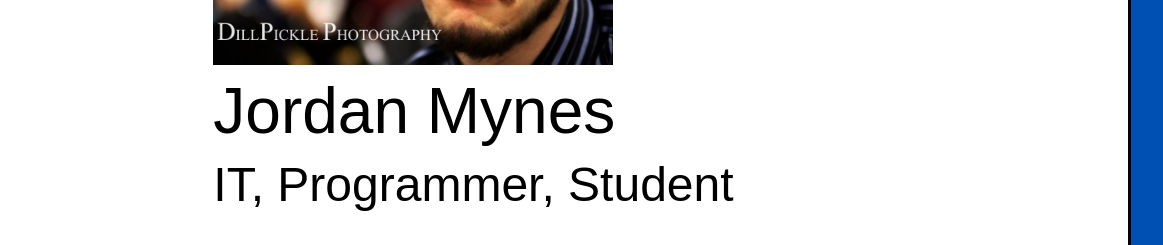
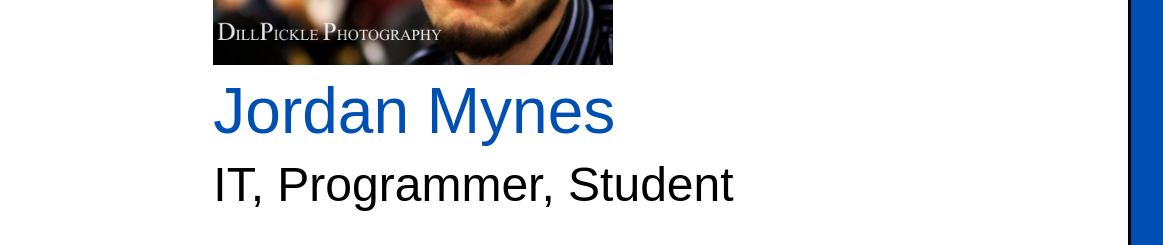
Before and after one commit to jmynes/project2-mediaRichSinglePgSite, a plain HTML site: page index.html in a window 1280 px wide. Shown: the part 234-479 px from the top of the page, 0-1163 px from the left. Drawn offline with Linux system fonts and the light colour scheme; a web font is replaced by a local one.

Commit message:
Slight improvement, linkedin now linked to name, removed underline because of font

```diff
--- a/index.html
+++ b/index.html
@@ -12,10 +12,10 @@
   </head>
 
   <body>
-    <div class="container">
+    <div id="top"class="container">
       <header>
         <img src="img/DillPickle.jpg" alt="Headshot of Jordan Mynes by DillPickle Photography" id="headshot"/>
-        <h1>Jordan Mynes</h1>
+        <h1 id="linkedin"><a href="https:www.linkedin.com/in/jmynes">Jordan Mynes</a></h1>
         <h2>IT, Programmer, Student</h2>
       </header>
 
--- a/screen.css
+++ b/screen.css
@@ -90,6 +90,10 @@ h2 {
 h3 {
   font-size: 2.5em;
   font-weight: 700;
+}
+
+header a {
+  text-decoration: none;
 }
 
 h1, h2 {
```
